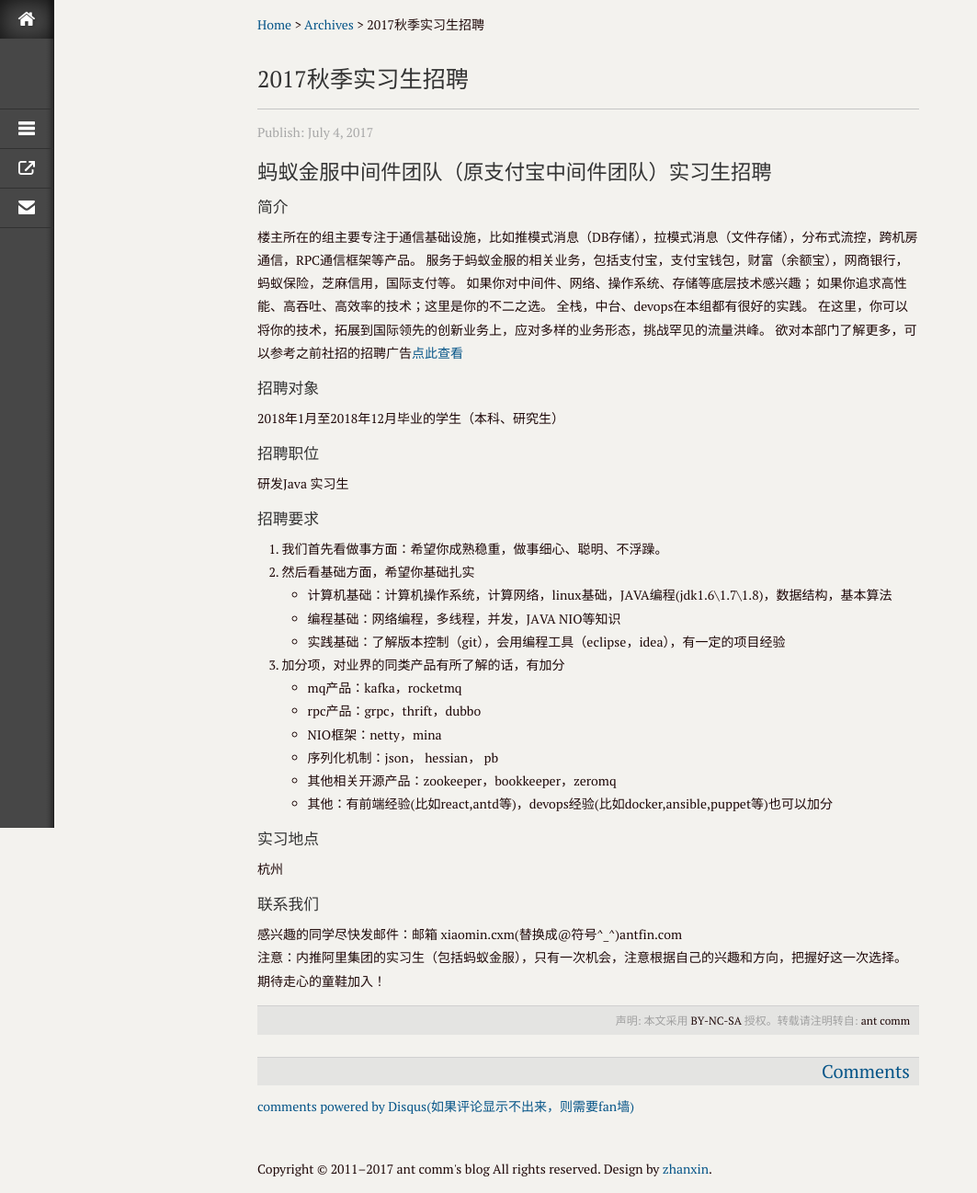
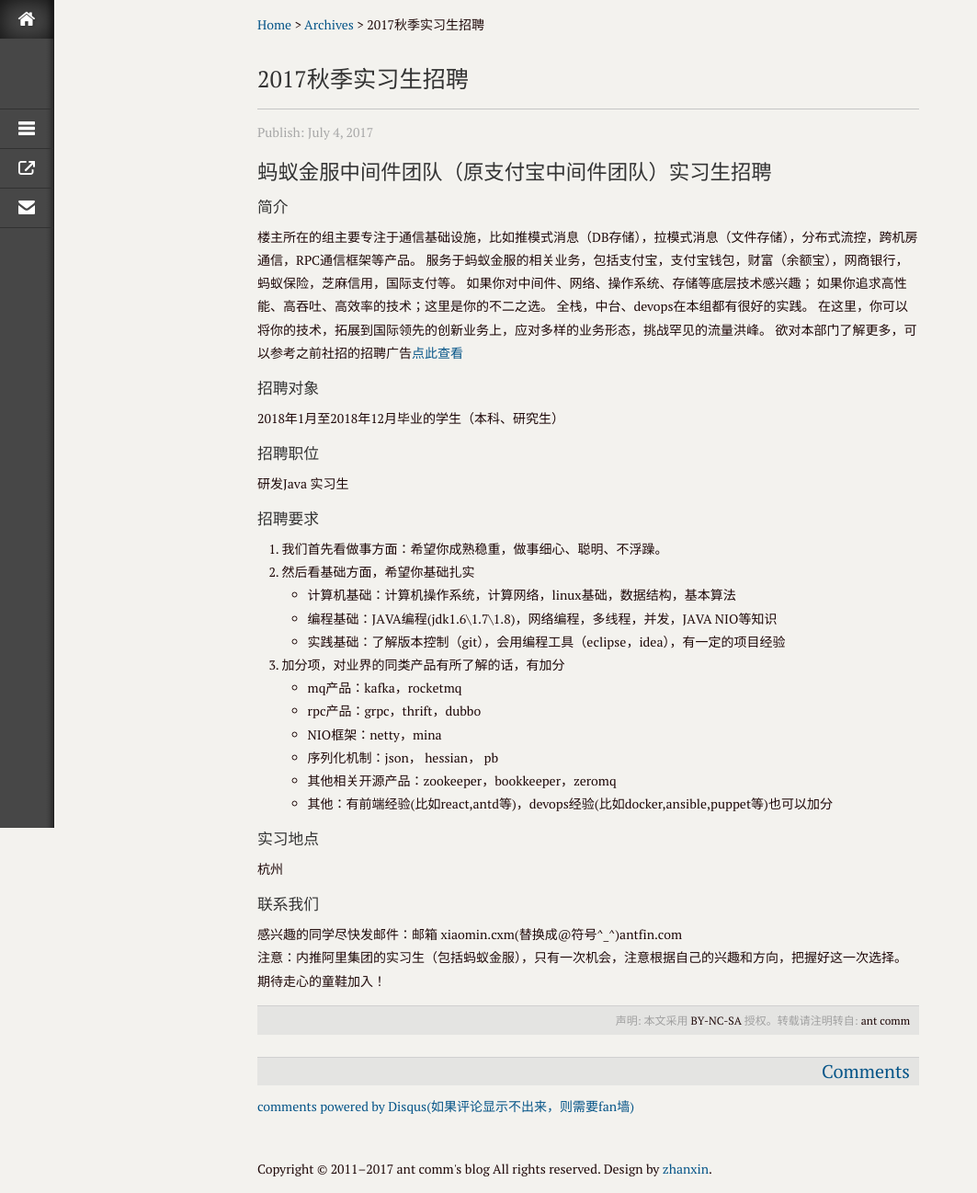
Before and after one commit to xmtsui/recruit, a Jekyll site: the page built from _posts/2017/2017-07-04-2017_autumn_intern.md, in a window 1280 px wide. Shown: the whole page at 92% size, without its empty margins (0-1063 px from the left). Built offline with Jekyll 4.4.1, drawn with Linux system fonts in a browser that asks for light colours; comment, search, counter and statistics services are not loaded.

Commit message:
modify by quickcommint

```diff
--- a/_posts/2017/2017-07-04-2017_autumn_intern.md
+++ b/_posts/2017/2017-07-04-2017_autumn_intern.md
@@ -24,8 +24,8 @@
 #### 招聘要求
 1. 我们首先看做事方面：希望你成熟稳重，做事细心、聪明、不浮躁。
 2. 然后看基础方面，希望你基础扎实
-   * 计算机基础：计算机操作系统，计算网络，linux基础，JAVA编程(jdk1.6\1.7\1.8)，数据结构，基本算法
-   * 编程基础：网络编程，多线程，并发，JAVA NIO等知识
+   * 计算机基础：计算机操作系统，计算网络，linux基础，数据结构，基本算法
+   * 编程基础：JAVA编程(jdk1.6\1.7\1.8)，网络编程，多线程，并发，JAVA NIO等知识
    * 实践基础：了解版本控制（git），会用编程工具（eclipse，idea），有一定的项目经验
 3. 加分项，对业界的同类产品有所了解的话，有加分
    * mq产品：kafka，rocketmq
```
